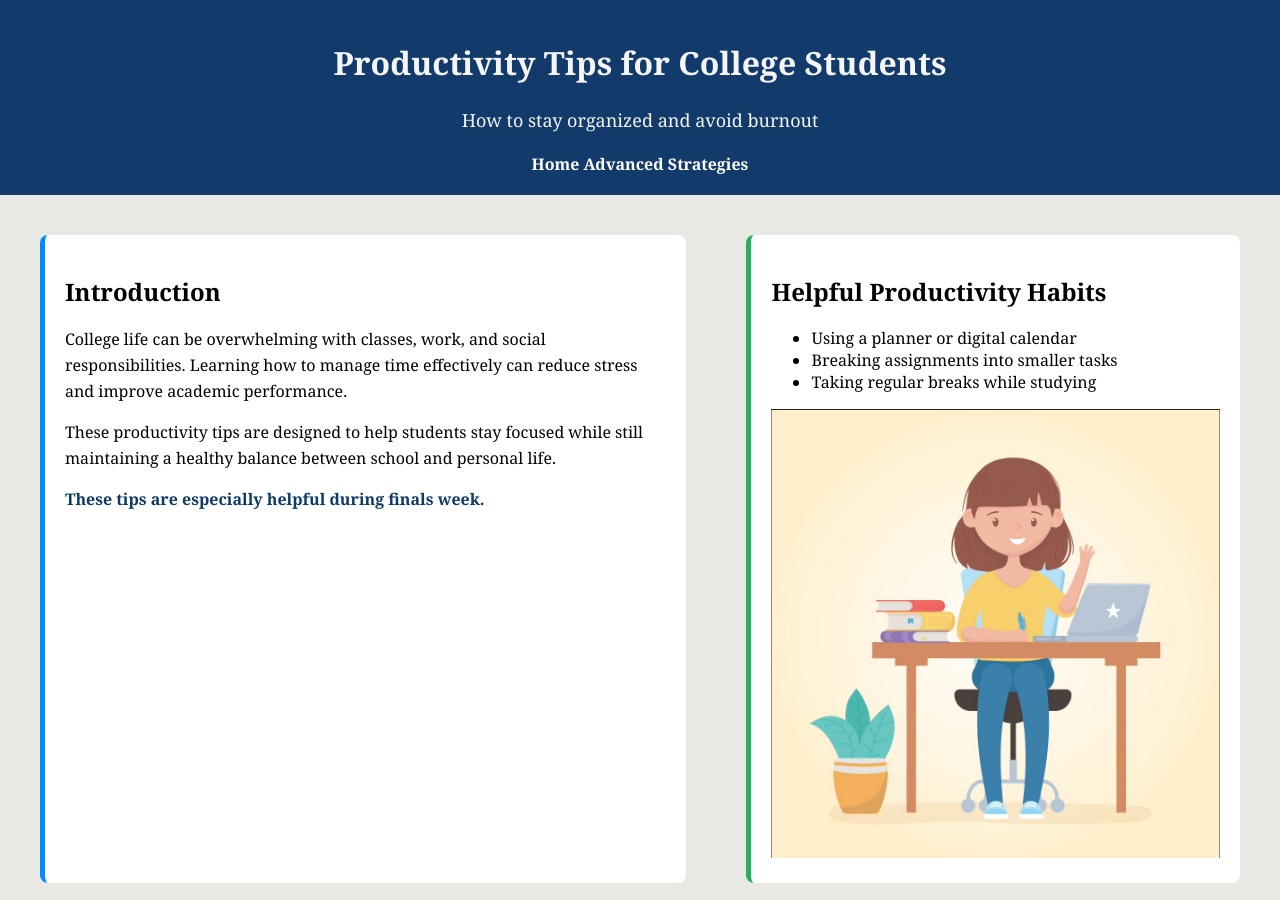
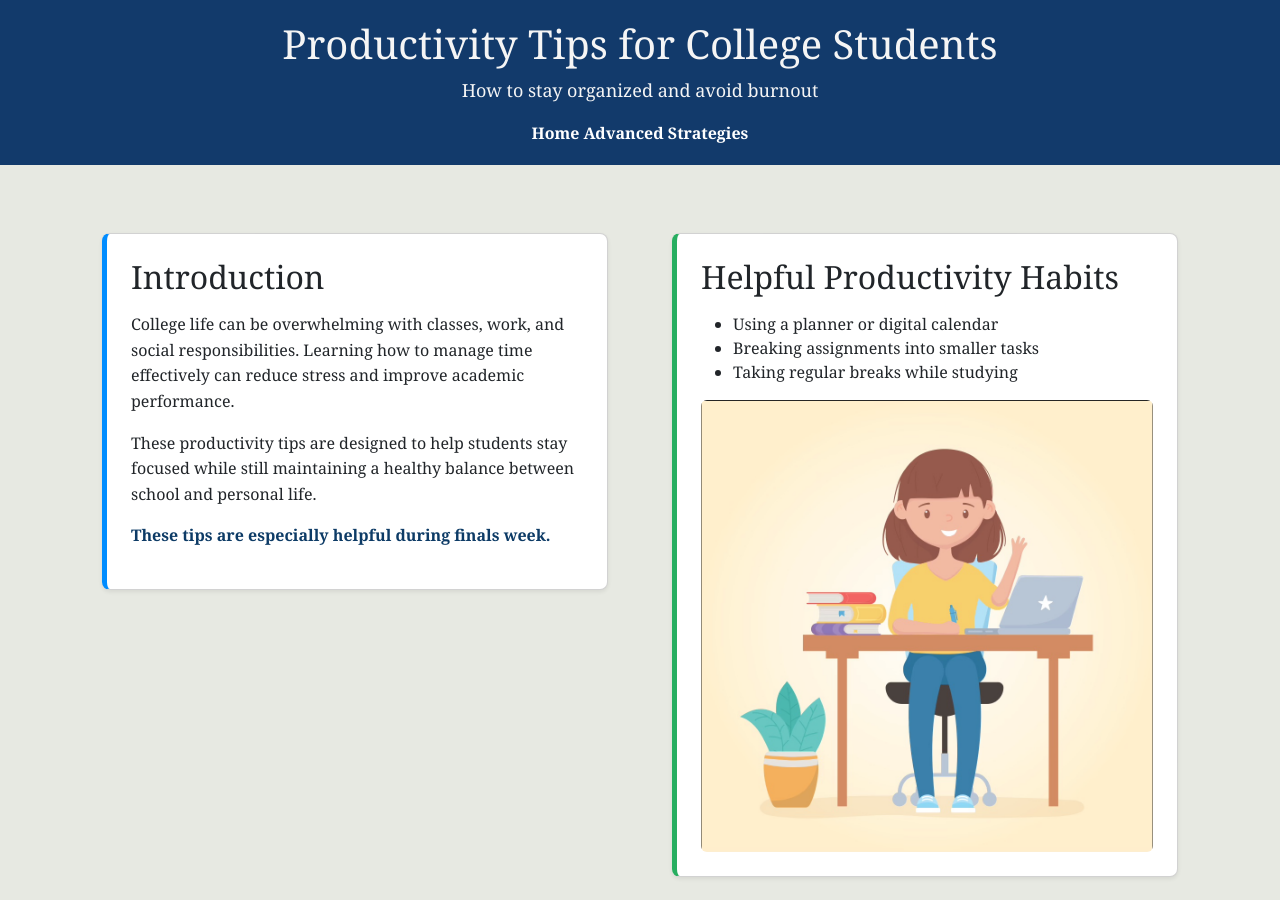
Before and after one commit to imbozen/Educational-Webpage, a plain HTML site: page index.html in a window 1280 px wide. Shown: the top 900 px of the page. Drawn offline with nearby package versions, Linux system fonts and the light colour scheme; files that its build step writes are made by us from their sources.

Commit message:
Added Bootstrap CDN link to all HTML files

```diff
--- a/index.html
+++ b/index.html
@@ -2,6 +2,11 @@
 <html lang="en">
 
 <head>
+    <!-- Bootstrap CSS -->
+    <link href="https://cdn.jsdelivr.net/npm/bootstrap@5.3.2/dist/css/bootstrap.min.css" rel="stylesheet">
+    <!-- Your Custom CSS -->
+    <link rel="stylesheet" href="style.css">
+
     <meta charset="UTF-8">
     <title>Productivity Tips for College Students</title>
     <link rel="stylesheet" href="css/style.css">
@@ -19,11 +24,15 @@
         </nav>
     </header>
 
-    <main class="flex-container">
+    <main class="container my-5">
 
-        <section id="intro" class="content-section">
+    <div class="row align-items-start">
 
-            <h2>Introduction</h2>
+        <div class="col-md-6">
+            <section id="intro" class="content-section card p-4 shadow-sm h-100">
+
+                <h2 class="mb-3">Introduction</h2>
+
                 <p>
                     College life can be overwhelming with classes, work, and social responsibilities.
                     Learning how to manage time effectively can reduce stress and improve academic performance.
@@ -34,23 +43,33 @@
                     a healthy balance between school and personal life.
                 </p>
 
-            <p class="highlight-text">
+                <p class="highlight-text fw-bold">
                     These tips are especially helpful during finals week.
                 </p>
+
             </section>
+        </div>
 
-        <section id="tips" class="content-section">
+        <div class="col-md-6">
+            <section id="tips" class="content-section card p-4 shadow-sm h-100">
 
-            <h2>Helpful Productivity Habits</h2>
+                <h2 class="mb-3">Helpful Productivity Habits</h2>
 
-            <ul>
+                <ul class="mb-3">
                     <li>Using a planner or digital calendar</li>
                     <li>Breaking assignments into smaller tasks</li>
                     <li>Taking regular breaks while studying</li>
                 </ul>
 
-            <img src="images/studying.jpeg" alt="College student studying at a desk with a laptop and notebook during finals week">
+                <img
+                    src="images/studying.jpeg"
+                    alt="College student studying at a desk with a laptop and notebook during finals week"
+                    class="img-fluid rounded">
+
             </section>
+        </div>
+
+    </div>
 
 </main>
 
```
Also changed, not shown: page2.html (+24 -3 lines), style.css (renamed from css/style.css). Lines whose indentation alone changed are shown as unchanged.
